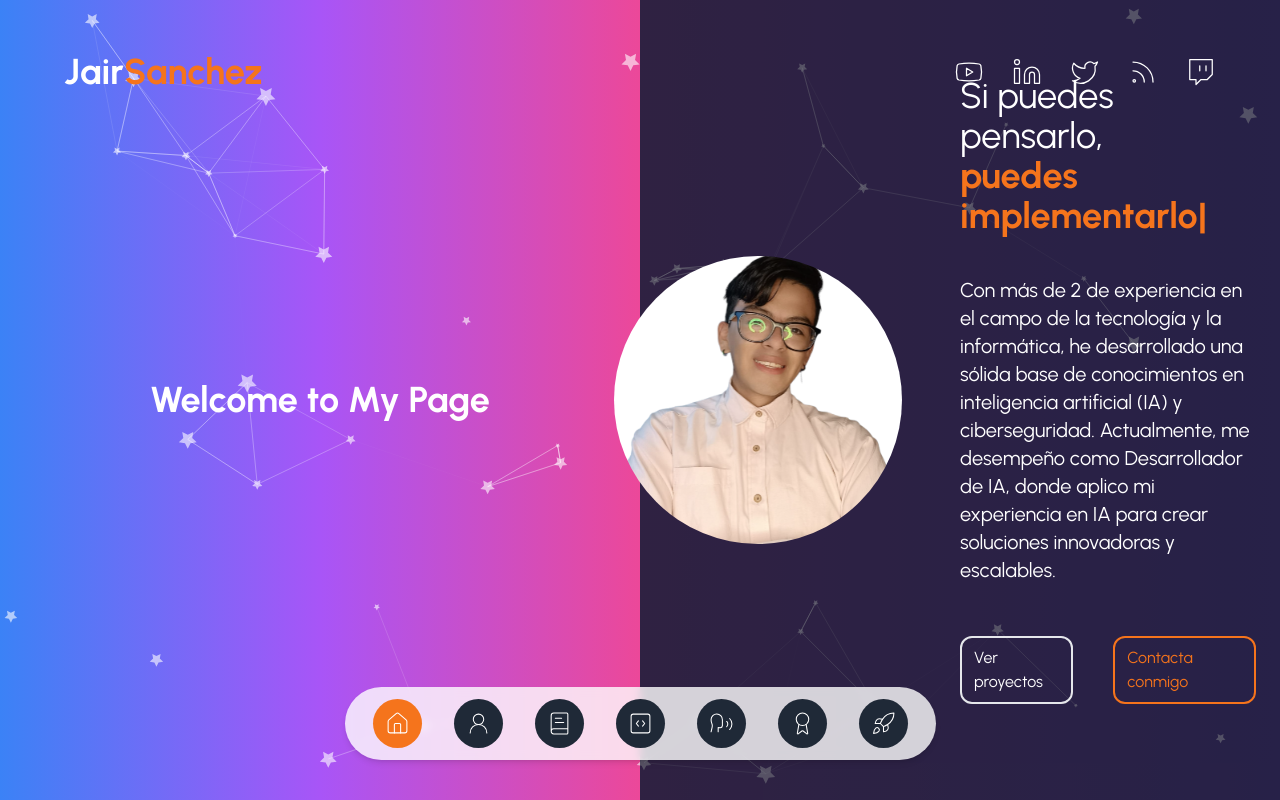
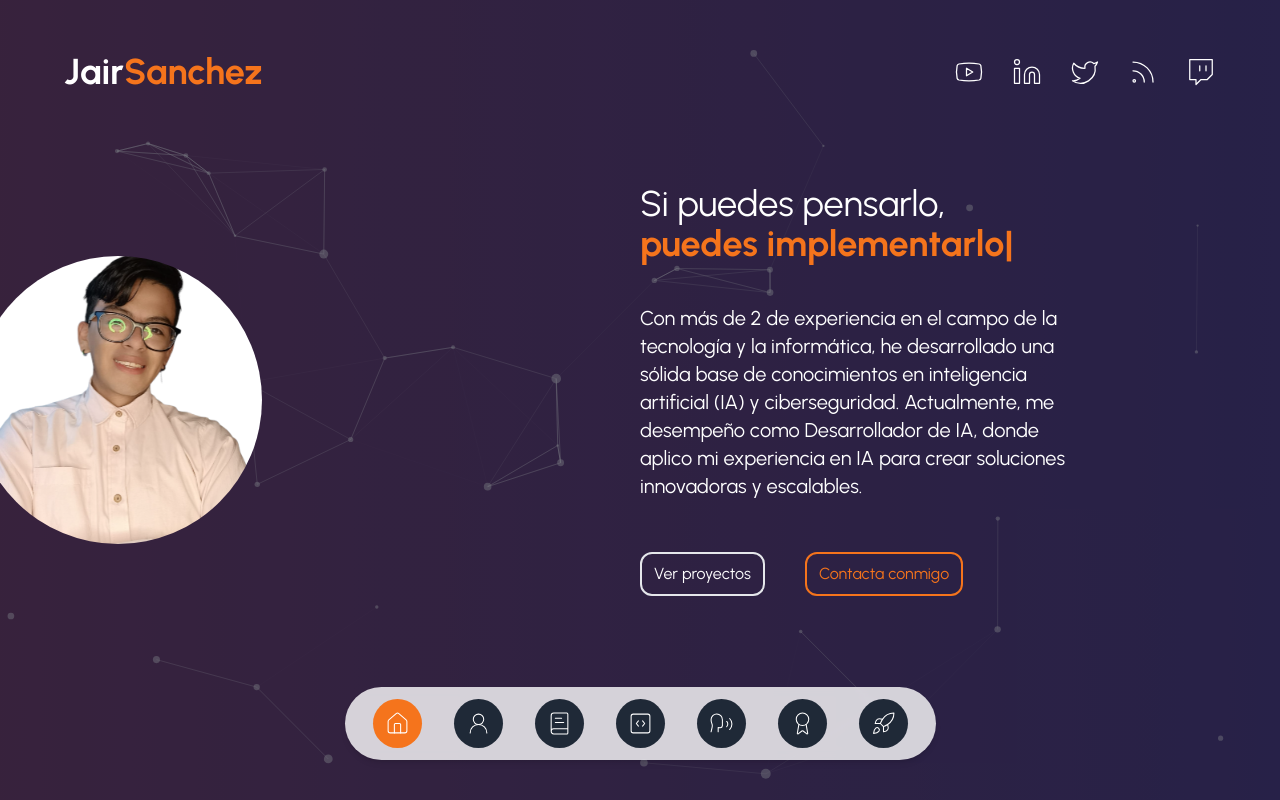
Before and after one commit to JairToxic/PortafolioJairSanchez, a Next.js app: page / in a window 1280 px wide. Built offline with nearby package versions, Linux system fonts and the light colour scheme.

Commit message:
feat:bug

```diff
--- a/components/cover-particles.tsx
+++ b/components/cover-particles.tsx
@@ -1,4 +1,7 @@
+"use client"
+
 import { useEffect, useState } from "react";
+
 import { loadSlim } from "@tsparticles/slim";
 import Particles, { initParticlesEngine } from "@tsparticles/react";
 
@@ -6,17 +9,19 @@ export const CoverParticles = () => {
     const [init, setInit] = useState(false);
 
     useEffect(() => {
-        const initParticles = async () => {
-            await initParticlesEngine(async (engine) => {
+        initParticlesEngine(async (engine) => {
             await loadSlim(engine);
+        }).then(() => {
+            setInit(true);
         });
-            setInit(true);
-        };
-
-        initParticles();
     }, []);
 
-    const particlesOptions = {
+    return (
+        init &&
+        <div className="w-[0px]">
+            <Particles
+                id="tsparticles"
+                options={{
                     fpsLimit: 120,
                     interactivity: {
                         events: {
@@ -51,7 +56,7 @@ export const CoverParticles = () => {
                             width: 1,
                         },
                         move: {
-                direction: "none", // Asegúrate de que este valor sea aceptado
+                            direction: "none",
                             enable: true,
                             outModes: {
                                 default: "bounce",
@@ -64,29 +69,22 @@ export const CoverParticles = () => {
                             density: {
                                 enable: true,
                             },
-                value: 100,
+                            value: 80,
                         },
                         opacity: {
-                value: 0.6,
+                            value: 0.5,
                         },
                         shape: {
-                type: "star", // Asegúrate de que "star" sea un tipo válido
+                            type: "circle",
                         },
                         size: {
                             value: { min: 1, max: 5 },
                         },
                     },
                     detectRetina: true,
-    };
+                }}
 
-    return (
-        init && (
-            <div className="relative w-full h-screen bg-gradient-to-r from-blue-500 via-purple-500 to-pink-500">
-                <Particles id="tsparticles" options={particlesOptions} />
-                <div className="absolute inset-0 flex items-center justify-center">
-                    <h1 className="text-white text-4xl font-bold">Welcome to My Page</h1>
-                </div>
+            />
         </div>
     )
-    );
 };
```
Lines whose indentation alone changed are shown as unchanged.
